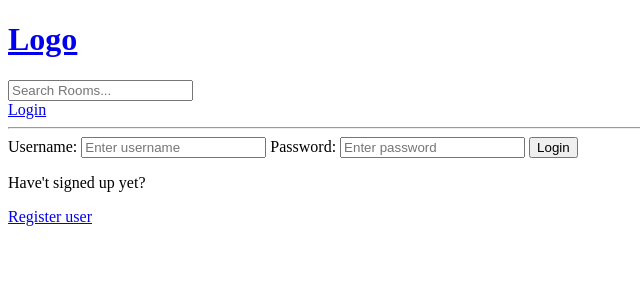
After one commit to JanP1/DjangoTutorial, a Django app: page /login/ in a window 1280 px wide. The commit adds this page. Shown: the top 300 px of the page, without its empty margins (0-640 px from the left). Run offline with Django 5.2, Linux system fonts and the light colour scheme.

Commit message:
Registration of users and fixing the form

```diff
--- a/studybud/base/forms.py
+++ b/studybud/base/forms.py
@@ -5,3 +5,6 @@ class RoomForm(ModelForm):
     class Meta:
         model = Room
         fields = '__all__'
+
+        # To make the user hardcoded
+        exclude = ['host']
--- /dev/null
+++ b/studybud/base/templates/base/login_register.html
@@ -0,0 +1,37 @@
+{% extends 'main.html' %}
+
+{% block content%}
+{% if page == 'login' %}
+
+  <div>
+    <form method="POST" action="">
+      {% csrf_token %}
+
+      <label>Username:</label>
+      <input type="text" name="username" placeholder="Enter username">
+      <label>Password:</label>
+      <input type="password" name="password" placeholder="Enter password">
+
+      <input type="submit" value="Login">
+    </form>
+
+    <p>Have't signed up yet?</p>
+    <a href="{% url 'register' %}">Register user</a>
+  </div>
+{% else %}
+
+  <div>
+    <form method="POST" action="">
+      {% csrf_token %}
+      {{form.as_p}}
+
+
+      <input type="submit" value="Register">
+    </form>
+    <p>Already signed up?</p>
+    <a href="{% url 'login' %}">Log in</a>
+  </div>
+
+{% endif %}
+
+{% endblock content %}
--- a/studybud/base/urls.py
+++ b/studybud/base/urls.py
@@ -2,6 +2,10 @@ from django.urls import path
 from . import views
 
 urlpatterns = [
+    path('login/', views.loginPage, name='login'),
+    path('logout/', views.logoutUser, name='logout'),
+    path('register/', views.registerUser, name='register'),
+
     path('', views.home, name="home"),
     path('room/<str:pk>/', views.room, name="room"),
     path('create-room', views.createRoom, name="create-room"),
--- a/studybud/base/views.py
+++ b/studybud/base/views.py
@@ -1,5 +1,12 @@
+from django.http import HttpResponse
 from django.shortcuts import render, redirect
-from .models import Room
+from django.db.models import Q
+from django.contrib.auth.decorators import login_required
+from django.contrib.auth.models import User
+from django.contrib.auth import authenticate, login, logout
+from django.contrib.auth.forms import UserCreationForm
+from django.contrib import messages
+from .models import Room, Topic
 from .forms import RoomForm
 
 # rooms = [
@@ -8,9 +15,66 @@ from .forms import RoomForm
 #         {'id':3, 'name':'Frontend developers'},
 #         ]
 
+def loginPage(request):
+    page = 'login'
+
+    if request.user.is_authenticated:
+        return redirect('home')
+
+
+    if request.method == 'POST':
+        username = request.POST.get('username').lower()
+        password = request.POST.get('password')
+
+        try:
+            user = User.objects.get(username=username)
+        except:
+            messages.error(request, 'User does not exist')
+
+        user = authenticate(request, username=username, password=password)
+
+        if user is not None:
+            login(request, user)
+            return redirect('home')
+        else:
+            messages.error(request, 'Username/Password does not exist')
+
+    context = {'page': page}
+    return render(request, 'base/login_register.html', context)
+
+
+def logoutUser(request):
+    logout(request)
+    return redirect('home')
+
+def registerUser(request):
+    form = UserCreationForm()
+
+    if request.method == 'POST':
+        form = UserCreationForm(request.POST)
+        if form.is_valid():
+            user = form.save(commit=False)
+            user.username = user.username.lower()
+            user.save()
+            login(request, user)
+            return redirect('home')
+        else:
+            messages.error(request, 'An error occurred during registration')
+
+    return render(request, 'base/login_register.html', {'form': form})
+
 def home(request):
-    rooms = Room.objects.all()
-    context = {'rooms': rooms}
+    q = request.GET.get('q') if request.GET.get('q') != None else ''
+    rooms = Room.objects.filter(
+            Q(topic__name__icontains=q) |
+            Q(name__icontains=q) |
+            Q(description__icontains=q)
+            )
+
+    topics = Topic.objects.all()
+    room_count = rooms.count()
+
+    context = {'rooms': rooms, 'topics': topics, 'room_count': room_count}
     return render(request, 'base/home.html', context)
 
 def room(request, pk):
@@ -18,21 +82,27 @@ def room(request, pk):
     context = {'room': room}
     return render(request, 'base/room.html', context)
 
-
+@login_required(login_url='/login')
 def createRoom(request):
     form = RoomForm()
     if request.method == 'POST':
         form = RoomForm(request.POST)
         if form.is_valid():
-            form.save()
+            room = form.save(commit=False)  # Don't save yet
+            room.host = request.user
+            room.save()
             return redirect('home')
     context = {'form': form}
     return render(request, 'base/room_form.html', context)
 
 
+@login_required(login_url='/login')
 def updateRoom(request, pk):
     room = Room.objects.get(id=pk)
     form = RoomForm(instance=room)
+
+    if request.user != room.host:
+        return HttpResponse('You are not allowed here')
 
     if request.method == 'POST':
         form = RoomForm(request.POST, instance=room)
@@ -44,8 +114,13 @@ def updateRoom(request, pk):
     context = {'form': form}
     return render(request, 'base/room_form.html', context)
 
+@login_required(login_url='/login')
 def deleteRoom(request, pk):
     room = Room.objects.get(id=pk)
+
+    if request.user != room.host:
+        return HttpResponse('You are not allowed here')
+
     if request.method == 'POST':
         room.delete()
         return redirect('home')
--- a/studybud/templates/main.html
+++ b/studybud/templates/main.html
@@ -9,6 +9,15 @@
   <body>
 
     {% include 'navbar.html' %}
+
+    {% if messages %}
+    <ul class="messages">
+        {% for message in messages %}
+        <li>{{ message }}</li>
+        {% endfor %}
+    </ul>
+    {% endif %}
+
     {% block content %}
 
     {% endblock %}
--- a/studybud/templates/navbar.html
+++ b/studybud/templates/navbar.html
@@ -4,4 +4,13 @@
   <h1>Logo</h1>
 </a>
 
+<form method="GET" action="{% url 'home' %}">
+  <input type="text" name="q" placeholder="Search Rooms..."/>
+</form>
+
+{% if request.user.is_authenticated %}
+<a href="{% url 'logout' %}">Logout</a>
+{% else %}
+<a href="{% url 'login' %}">Login</a>
+{% endif %}
 <hr>
```
Also changed, not shown: studybud/base/templates/base/home.html (+30 -1 lines).
